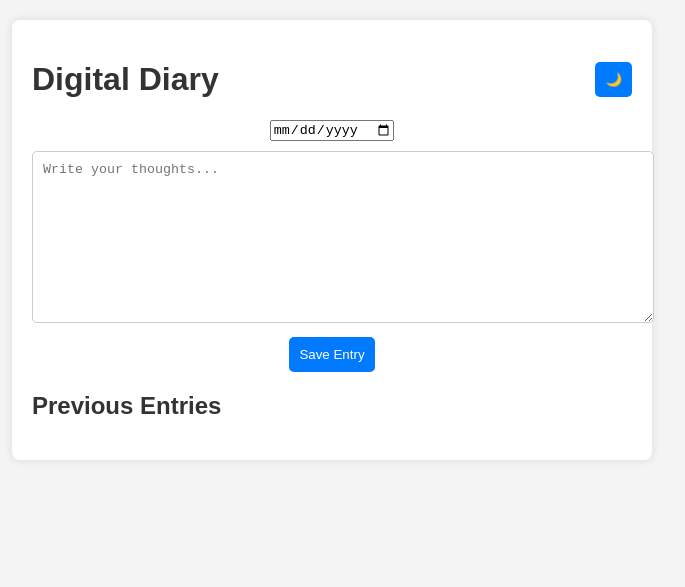
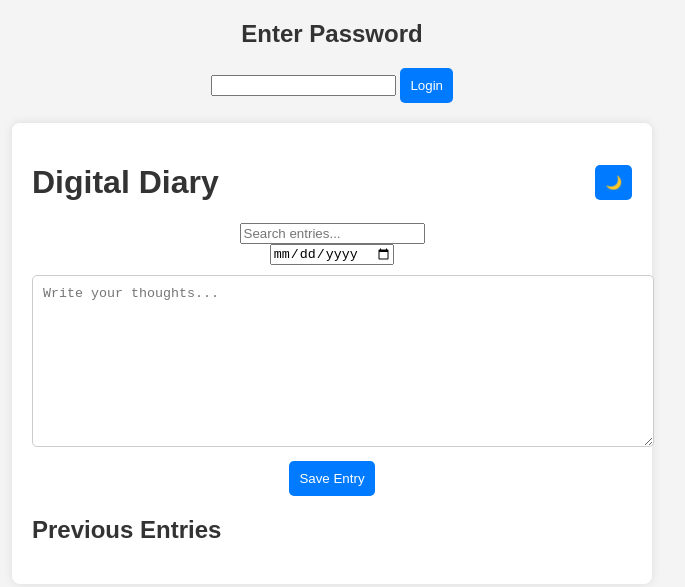
Before and after one commit to edwintbag/Digital-diary-, a plain HTML site: page index.html in a window 1280 px wide. Shown: the whole page, without its empty margins (308-993 px from the left). Drawn offline with Linux system fonts and the light colour scheme.

Commit message:
Update index.html

```diff
--- a/index.html
+++ b/index.html
@@ -7,12 +7,24 @@
     <link rel="stylesheet" href="styles.css">
 </head>
 <body>
+    <div id="loginScreen">
+    <h2>Enter Password</h2>
+    <input type="password" id="passwordInput">
+    <button id="loginButton">Login</button>
+</div>
+
+<div id="diaryApp" style="display: none;">
+    <!-- Existing diary UI here -->
+</div>
+
     <div class="container">
+
+
         <header>
             <h1>Digital Diary</h1>
             <button id="themeToggle">🌙</button>
         </header>
-
+        <input type="text" id="searchEntry" placeholder="Search entries...">
         <main>
             <input type="date" id="entryDate">
             <textarea id="entryText" placeholder="Write your thoughts..."></textarea>
```
